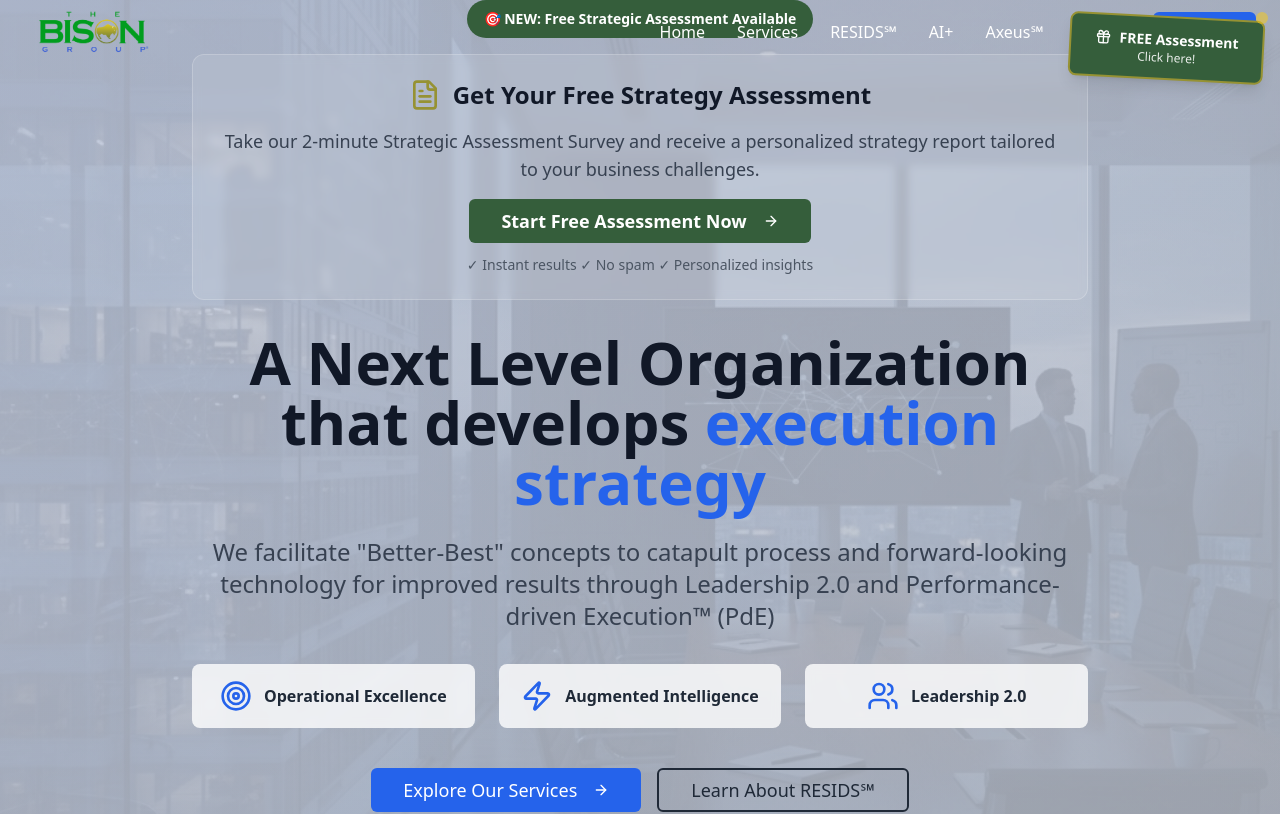
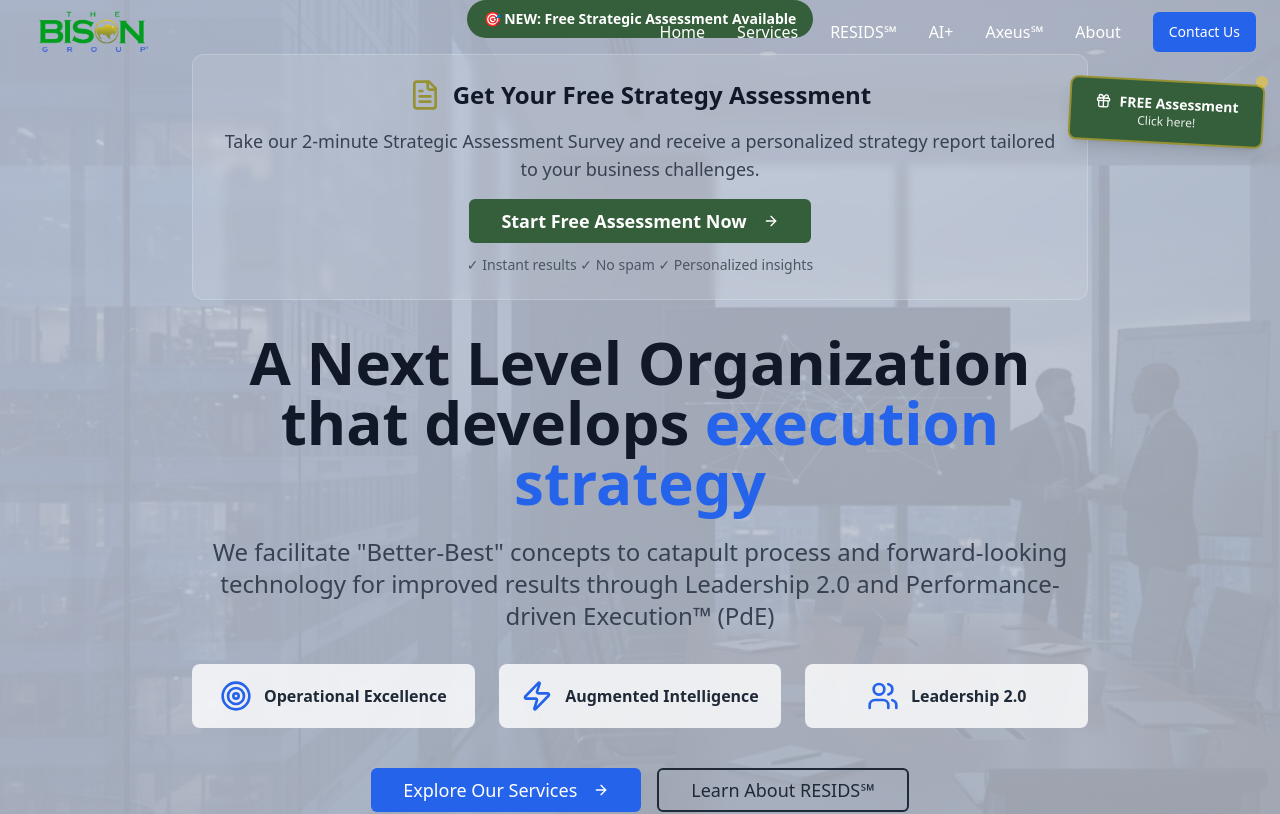
Before and after one commit to gtdidea/Bison-newsiterevised, a React (Vite) app: page / in a window 1280 px wide. Shown: the top 814 px of the page. Built offline with nearby package versions, Linux system fonts and the light colour scheme.

Commit message:
Updated HeroSection.tsx

```diff
--- a/src/components/HeroSection.tsx
+++ b/src/components/HeroSection.tsx
@@ -22,11 +22,13 @@ export default function HeroSection() {
     <>
       <section id="home" className="relative min-h-screen flex items-center justify-center bg-gradient-to-br from-slate-50 to-blue-50 overflow-hidden">
         {/* Corner Banner - Fixed positioning and improved click handling */}
-        <div className="fixed top-4 right-4 z-50">
+        <div className="fixed top-20 right-4 z-[60]">
           <div className="relative">
             <button
               onClick={handleAssessmentClick}
-              className="bg-[#355E3B] text-white px-6 py-3 rounded-lg shadow-lg transform rotate-3 hover:rotate-0 transition-all duration-300 cursor-pointer border-2 border-[#969233] hover:shadow-xl active:scale-95"
+              className="bg-[#355E3B] text-white px-6 py-3 rounded-lg shadow-lg transform rotate-3 hover:rotate-0 transition-all duration-300 cursor-pointer border-2 border-[#969233] hover:shadow-xl active:scale-95 touch-manipulation"
+              type="button"
+              aria-label="Start Free Assessment"
             >
               <div className="flex items-center space-x-2">
                 <Gift className="h-4 w-4" />
@@ -34,7 +36,7 @@ export default function HeroSection() {
               </div>
               <div className="text-xs opacity-90">Click here!</div>
             </button>
-            <div className="absolute -top-1 -right-1 w-3 h-3 bg-yellow-400 rounded-full animate-pulse"></div>
+            <div className="absolute -top-1 -right-1 w-3 h-3 bg-yellow-400 rounded-full animate-pulse pointer-events-none"></div>
           </div>
         </div>
 
```
